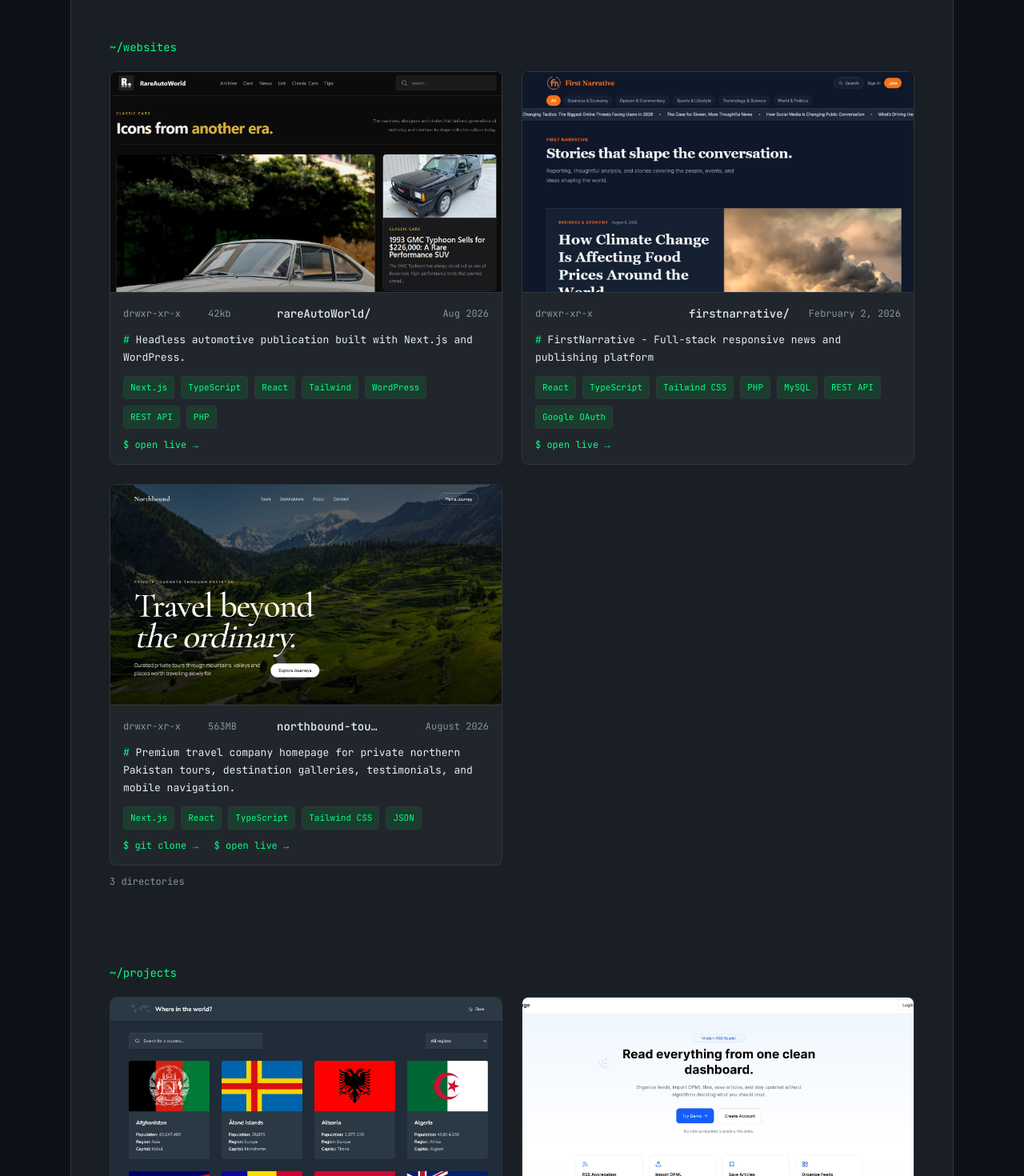
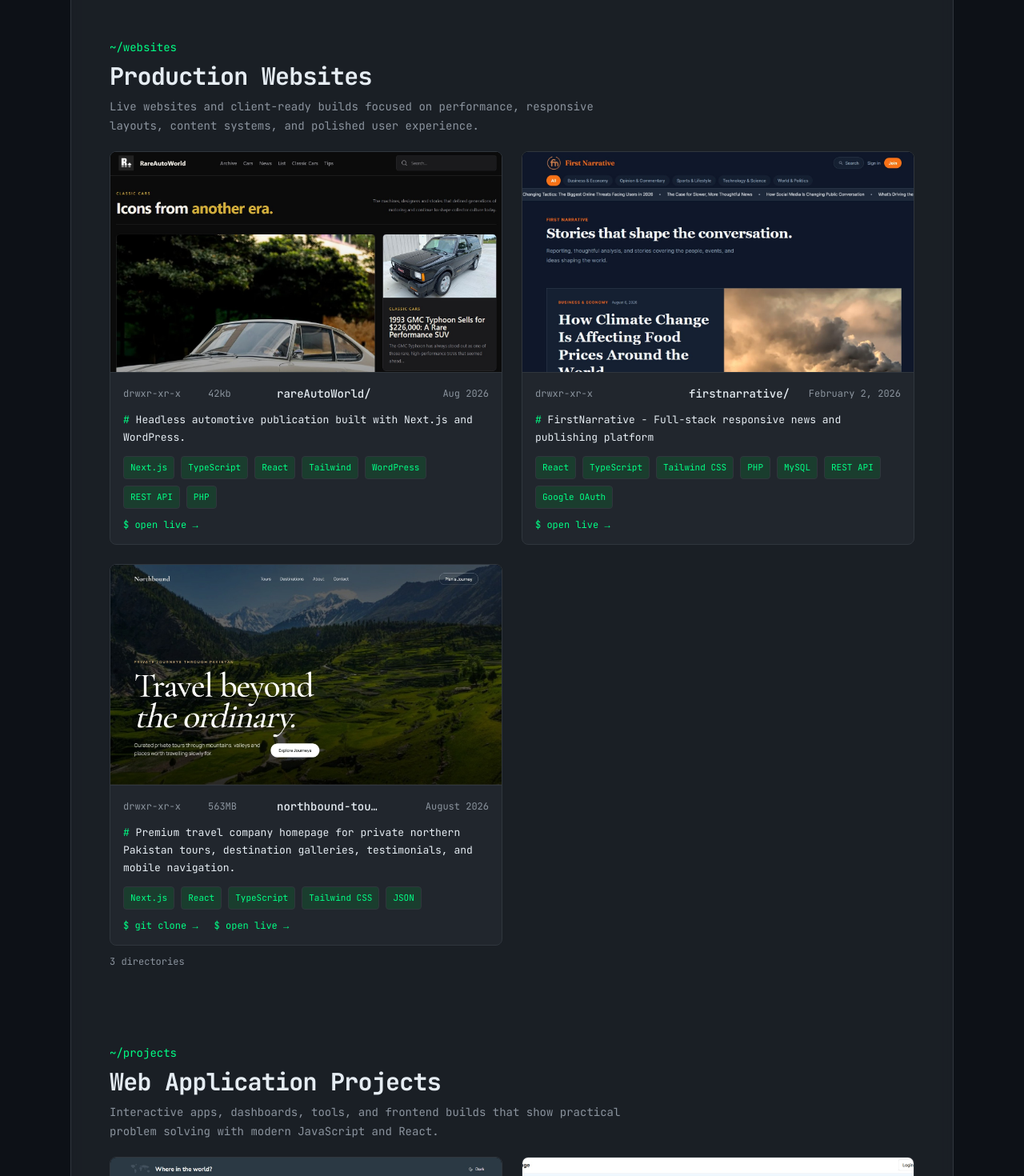
Before and after one commit to mmuneeb1000/portfolio-website-muneeb, a React (Vite) app in the folder client/: page / in a window 1280 px wide. Shown: the part 1740-3210 px from the top of the page at 80% size. Built offline with nearby package versions, Linux system fonts and the light colour scheme.

Commit message:
headings added

```diff
--- a/client/src/components/Components.jsx
+++ b/client/src/components/Components.jsx
@@ -6,7 +6,8 @@ const containerVariants = {
   hidden: {},
   visible: {
     transition: {
-      staggerChildren: 0.06,
+      delayChildren: 0.04,
+      staggerChildren: 0.09,
     },
   },
 };
@@ -14,14 +15,18 @@ const containerVariants = {
 const revealVariants = {
   hidden: {
     opacity: 0,
-    y: 12,
+    y: 22,
+    scale: 0.985,
+    filter: "blur(6px)",
   },
   visible: {
     opacity: 1,
     y: 0,
+    scale: 1,
+    filter: "blur(0px)",
     transition: {
-      duration: 0.35,
-      ease: "easeOut",
+      duration: 0.58,
+      ease: [0.2, 0.72, 0.18, 1],
     },
   },
 };
@@ -33,12 +38,19 @@ export default function Components() {
         variants={containerVariants}
         initial="hidden"
         whileInView="visible"
-        viewport={{ once: true, amount: 0.15 }}
+        viewport={{ once: true, amount: 0.18, margin: "0px 0px -8% 0px" }}
         className="mx-auto max-w-7xl"
       >
-        <motion.p variants={revealVariants} className="mb-5 text-sm text-green">
-          ~/components
-        </motion.p>
+        <motion.div variants={revealVariants} className="mb-5">
+          <p className="text-sm text-green">~/components</p>
+          <h2 className="mt-2 text-2xl font-semibold tracking-tight text-text md:text-3xl">
+            Reusable UI Components
+          </h2>
+          <p className="mt-2 max-w-2xl text-sm leading-6 text-muted">
+            Focused interface pieces and layout patterns built for responsive,
+            accessible, and reusable frontend work.
+          </p>
+        </motion.div>
 
         <motion.div
           variants={containerVariants}
--- a/client/src/components/Contact.jsx
+++ b/client/src/components/Contact.jsx
@@ -132,7 +132,8 @@ export default function Contact() {
     hidden: {},
     visible: {
       transition: {
-        staggerChildren: 0.08,
+        delayChildren: 0.04,
+        staggerChildren: 0.09,
       },
     },
   };
@@ -140,14 +141,18 @@ export default function Contact() {
   const revealVariants = {
     hidden: {
       opacity: 0,
-      y: 20,
+      y: 24,
+      scale: 0.985,
+      filter: "blur(6px)",
     },
     visible: {
       opacity: 1,
       y: 0,
+      scale: 1,
+      filter: "blur(0px)",
       transition: {
-        duration: 0.45,
-        ease: "easeOut",
+        duration: 0.62,
+        ease: [0.2, 0.72, 0.18, 1],
       },
     },
   };
@@ -163,7 +168,8 @@ export default function Contact() {
         whileInView="visible"
         viewport={{
           once: true,
-          amount: 0.2,
+          amount: 0.22,
+          margin: "0px 0px -8% 0px",
         }}
         className="mx-auto max-w-4xl"
       >
--- a/client/src/components/Projects.jsx
+++ b/client/src/components/Projects.jsx
@@ -6,7 +6,8 @@ const containerVariants = {
   hidden: {},
   visible: {
     transition: {
-      staggerChildren: 0.06,
+      delayChildren: 0.04,
+      staggerChildren: 0.09,
     },
   },
 };
@@ -14,14 +15,18 @@ const containerVariants = {
 const revealVariants = {
   hidden: {
     opacity: 0,
-    y: 12,
+    y: 22,
+    scale: 0.985,
+    filter: "blur(6px)",
   },
   visible: {
     opacity: 1,
     y: 0,
+    scale: 1,
+    filter: "blur(0px)",
     transition: {
-      duration: 0.35,
-      ease: "easeOut",
+      duration: 0.58,
+      ease: [0.2, 0.72, 0.18, 1],
     },
   },
 };
@@ -32,13 +37,20 @@ export default function Projects() {
       <motion.div
         initial="hidden"
         whileInView="visible"
-        viewport={{ once: true, amount: 0.15 }}
+        viewport={{ once: true, amount: 0.18, margin: "0px 0px -8% 0px" }}
         variants={containerVariants}
         className="mx-auto max-w-7xl"
       >
-        <motion.p variants={revealVariants} className="mb-5 text-sm text-green">
-          ~/projects
-        </motion.p>
+        <motion.div variants={revealVariants} className="mb-5">
+          <p className="text-sm text-green">~/projects</p>
+          <h2 className="mt-2 text-2xl font-semibold tracking-tight text-text md:text-3xl">
+            Web Application Projects
+          </h2>
+          <p className="mt-2 max-w-2xl text-sm leading-6 text-muted">
+            Interactive apps, dashboards, tools, and frontend builds that show
+            practical problem solving with modern JavaScript and React.
+          </p>
+        </motion.div>
 
         <motion.div
           variants={containerVariants}
--- a/client/src/components/Websites.jsx
+++ b/client/src/components/Websites.jsx
@@ -6,7 +6,8 @@ const containerVariants = {
   hidden: {},
   visible: {
     transition: {
-      staggerChildren: 0.06,
+      delayChildren: 0.04,
+      staggerChildren: 0.09,
     },
   },
 };
@@ -14,14 +15,18 @@ const containerVariants = {
 const revealVariants = {
   hidden: {
     opacity: 0,
-    y: 12,
+    y: 22,
+    scale: 0.985,
+    filter: "blur(6px)",
   },
   visible: {
     opacity: 1,
     y: 0,
+    scale: 1,
+    filter: "blur(0px)",
     transition: {
-      duration: 0.35,
-      ease: "easeOut",
+      duration: 0.58,
+      ease: [0.2, 0.72, 0.18, 1],
     },
   },
 };
@@ -33,12 +38,19 @@ export default function Websites() {
         variants={containerVariants}
         initial="hidden"
         whileInView="visible"
-        viewport={{ once: true, amount: 0.15 }}
+        viewport={{ once: true, amount: 0.18, margin: "0px 0px -8% 0px" }}
         className="mx-auto max-w-7xl"
       >
-        <motion.p variants={revealVariants} className="mb-5 text-sm text-green">
-          ~/websites
-        </motion.p>
+        <motion.div variants={revealVariants} className="mb-5">
+          <p className="text-sm text-green">~/websites</p>
+          <h2 className="mt-2 text-2xl font-semibold tracking-tight text-text md:text-3xl">
+            Production Websites
+          </h2>
+          <p className="mt-2 max-w-2xl text-sm leading-6 text-muted">
+            Live websites and client-ready builds focused on performance,
+            responsive layouts, content systems, and polished user experience.
+          </p>
+        </motion.div>
 
         <motion.div
           variants={containerVariants}
```
